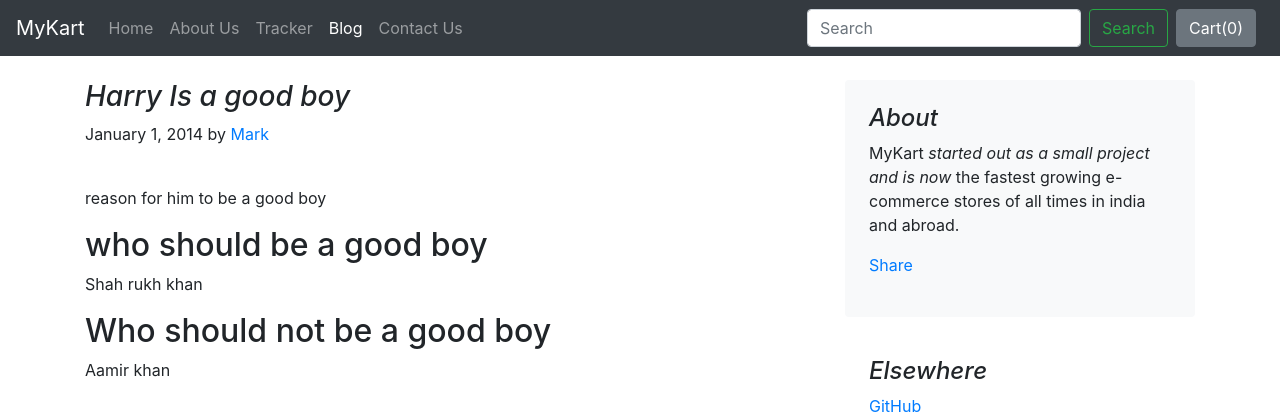
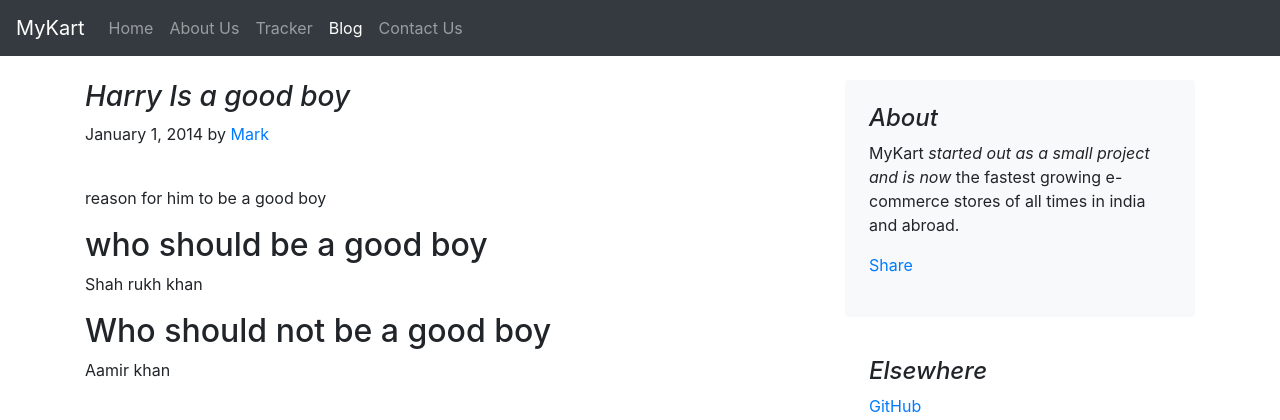
Before and after one commit to abhinav2401/MyKart, a Django app: page /blog/blogpost/1 in a window 1280 px wide. Shown: the top 420 px of the page. Run offline with Django 3.2, Linux system fonts and the light colour scheme; data comes from the database, SQL or seed files in the repository; some libraries are stand-ins or nearby versions.

Commit message:
bug fixes

```diff
--- a/blog/templates/blog/basic.html
+++ b/blog/templates/blog/basic.html
@@ -45,16 +45,7 @@
 
 
     </ul>
-    <form class="form-inline my-2 my-lg-0">
-      <input class="form-control mr-sm-2" type="search" placeholder="Search" aria-label="Search">
-      <button class="btn btn-outline-success my-2 my-sm-0" type="submit">Search</button>
-    </form>
-    <button type="button" class="btn btn-secondary mx-2" id="popcart" data-container="body" data-toggle="popover" data-placement="bottom" data-html="true" data-content="Vivamus
-sagittis lacus vel augue laoreet rutrum faucibus.">
 
-
-  Cart(<span id="cart">0</span>)
-</button>
   </div>
 </nav>
   {% block body %} {% endblock %}
```
